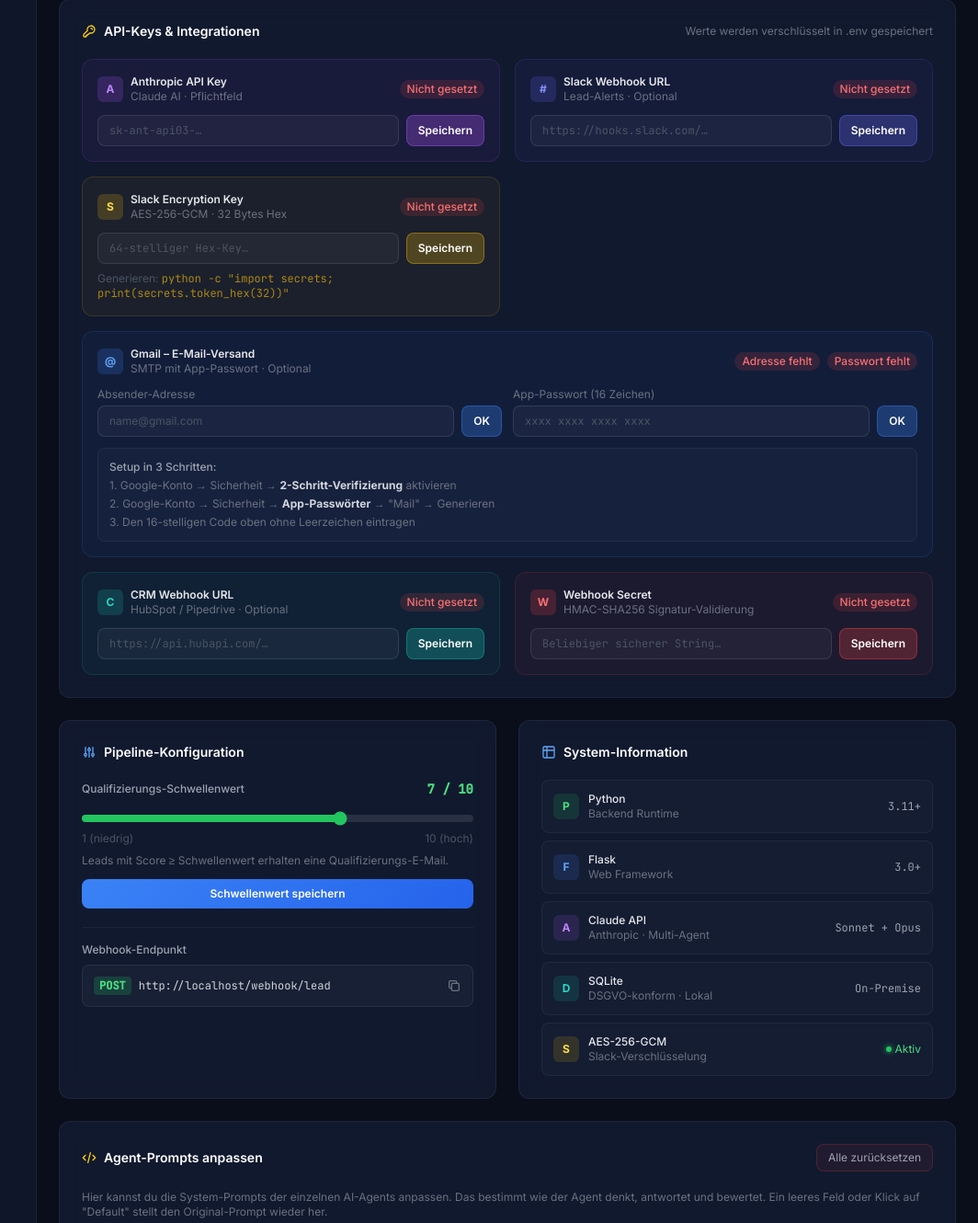
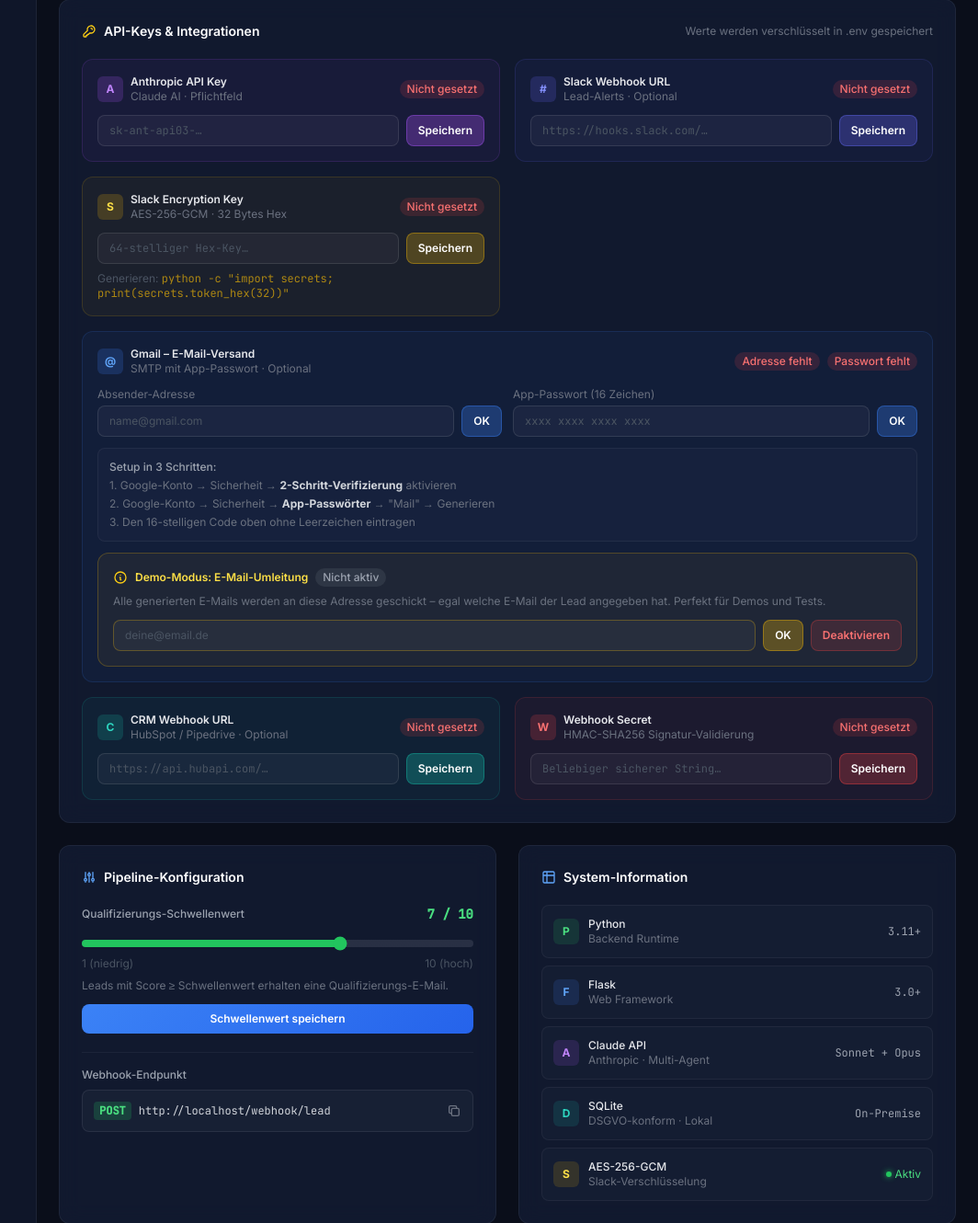
Before and after one commit to ghostvenumai/LeadQualifier, a Flask app: page /settings in a window 1280 px wide. Shown: the part 492-1822 px from the top of the page at 92% size, without its empty margins (216-1280 px from the left). Run offline with Flask 3, Linux system fonts and the light colour scheme; data that the repository does not hold is empty; some libraries are stand-ins or nearby versions.

Commit message:
feat: E-Mail-Override fuer Demo-Modus
- EMAIL_OVERRIDE in config.py: leitet alle ausgehenden E-Mails um
- GmailClient.send_lead_email() nimmt override_to Parameter an
- Orchestrator uebergibt settings.email_override automatisch
- Settings-UI: gelbes Demo-Banner mit Adressfeld, Aktiv-Badge und
  Deaktivieren-Button im Gmail-Abschnitt
- /api/settings/config gibt Override-Adresse unmasked zurueck

Co-Authored-By: Claude Sonnet 4.6 <noreply@anthropic.com>

```diff
--- a/agents/orchestrator.py
+++ b/agents/orchestrator.py
@@ -232,7 +232,8 @@ class OrchestratorAgent:
         try:
             from integrations.gmail_client import GmailClient
             client = GmailClient(sender_email=sender, app_password=password)
-            sent = await client.send_lead_email(blackboard)
+            override = getattr(self._settings, "email_override", None)
+            sent = await client.send_lead_email(blackboard, override_to=override)
             if sent:
                 blackboard.log("OrchestratorAgent", f"email_sent: type={blackboard.email_type}")
             return sent
--- a/core/config.py
+++ b/core/config.py
@@ -134,6 +134,14 @@ class Settings:
         16 Zeichen, ohne Leerzeichen eintragen.
         """
         return os.getenv("GMAIL_APP_PASSWORD") or None
+
+    @cached_property
+    def email_override(self) -> Optional[str]:
+        """
+        Demo-Modus: Alle ausgehenden E-Mails werden an diese Adresse umgeleitet
+        statt an die echte Lead-E-Mail. Ideal fuer Vorfuehrungen und Tests.
+        """
+        return os.getenv("EMAIL_OVERRIDE") or None
 
     # -------------------------------------------------------------------------
     # CRM INTEGRATION
--- a/main.py
+++ b/main.py
@@ -361,6 +361,7 @@ def api_settings_config() -> tuple[Any, int]:
             "slack_encryption_key": mask(os.getenv("SLACK_ENCRYPTION_KEY")),
             "gmail_sender_email":   mask(os.getenv("GMAIL_SENDER_EMAIL"), 20),
             "gmail_app_password":   mask(os.getenv("GMAIL_APP_PASSWORD")),
+            "email_override":       os.getenv("EMAIL_OVERRIDE") or None,
             "crm_webhook_url":      mask(os.getenv("CRM_WEBHOOK_URL"), 30),
             "webhook_secret":       mask(os.getenv("WEBHOOK_SECRET")),
             "license_key":          mask(os.getenv("LICENSE_KEY")),
@@ -386,6 +387,7 @@ def api_settings_save() -> tuple[Any, int]:
         "SLACK_ENCRYPTION_KEY",
         "GMAIL_SENDER_EMAIL",
         "GMAIL_APP_PASSWORD",
+        "EMAIL_OVERRIDE",
         "CRM_WEBHOOK_URL",
         "WEBHOOK_SECRET",
         "LICENSE_KEY",
--- a/templates/settings.html
+++ b/templates/settings.html
@@ -271,6 +271,30 @@
           <p>2. Google-Konto → Sicherheit → <strong class="text-gray-300">App-Passwörter</strong> → "Mail" → Generieren</p>
           <p>3. Den 16-stelligen Code oben ohne Leerzeichen eintragen</p>
         </div>
+
+        <!-- E-Mail-Override -->
+        <div class="mt-3 rounded-xl p-4" style="background:rgba(234,179,8,0.06);border:1px solid rgba(234,179,8,0.25);">
+          <div class="flex items-center gap-2 mb-2">
+            <svg class="w-4 h-4 text-yellow-400 flex-shrink-0" fill="none" stroke="currentColor" viewBox="0 0 24 24"><path stroke-linecap="round" stroke-linejoin="round" stroke-width="2" d="M13 16h-1v-4h-1m1-4h.01M21 12a9 9 0 11-18 0 9 9 0 0118 0z"/></svg>
+            <p class="text-xs font-semibold text-yellow-300">Demo-Modus: E-Mail-Umleitung</p>
+            <span id="status-EMAIL_OVERRIDE" class="text-xs px-2 py-0.5 rounded-full font-medium" style="background:rgba(107,114,128,0.2);color:#9ca3af;">Nicht aktiv</span>
+          </div>
+          <p class="text-xs text-gray-500 mb-3">
+            Alle generierten E-Mails werden an diese Adresse geschickt – egal welche E-Mail der Lead angegeben hat.
+            Perfekt für Demos und Tests.
+          </p>
+          <div class="flex gap-2">
+            <input id="input-EMAIL_OVERRIDE" type="email" placeholder="deine@email.de"
+              class="form-input flex-1 px-3 py-2 rounded-lg text-xs placeholder-gray-600"
+              style="background:rgba(255,255,255,0.04);border:1px solid rgba(234,179,8,0.3);color:#e2e8f0;" />
+            <button onclick="saveSingleKey('EMAIL_OVERRIDE','input-EMAIL_OVERRIDE')"
+              class="px-3 py-2 rounded-lg text-xs font-semibold text-white transition-all hover:opacity-80 flex-shrink-0"
+              style="background:rgba(234,179,8,0.3);border:1px solid rgba(234,179,8,0.4);">OK</button>
+            <button onclick="clearEmailOverride()"
+              class="px-3 py-2 rounded-lg text-xs font-semibold transition-all hover:opacity-80 flex-shrink-0"
+              style="background:rgba(239,68,68,0.15);border:1px solid rgba(239,68,68,0.3);color:#f87171;">Deaktivieren</button>
+          </div>
+        </div>
       </div>
 
       <!-- CRM Webhook -->
@@ -485,13 +509,18 @@
         const badge = document.getElementById(`status-${key}`);
         if (!badge) return;
         if (maskedVal) {
-          badge.textContent = maskedVal;
-          badge.style.background = 'rgba(34,197,94,0.15)';
-          badge.style.color = '#4ade80';
+          badge.textContent = key === 'EMAIL_OVERRIDE' ? `Aktiv: ${maskedVal}` : maskedVal;
+          badge.style.background = key === 'EMAIL_OVERRIDE'
+            ? 'rgba(234,179,8,0.2)' : 'rgba(34,197,94,0.15)';
+          badge.style.color = key === 'EMAIL_OVERRIDE' ? '#fbbf24' : '#4ade80';
+          if (key === 'EMAIL_OVERRIDE') {
+            document.getElementById('input-EMAIL_OVERRIDE').value = maskedVal;
+          }
         } else {
-          badge.textContent = 'Nicht gesetzt';
-          badge.style.background = 'rgba(239,68,68,0.15)';
-          badge.style.color = '#f87171';
+          badge.textContent = key === 'EMAIL_OVERRIDE' ? 'Nicht aktiv' : 'Nicht gesetzt';
+          badge.style.background = key === 'EMAIL_OVERRIDE'
+            ? 'rgba(107,114,128,0.2)' : 'rgba(239,68,68,0.15)';
+          badge.style.color = key === 'EMAIL_OVERRIDE' ? '#9ca3af' : '#f87171';
         }
       });
     } catch(e) {}
@@ -715,6 +744,25 @@
     } catch(e) { showToast('Fehler.', 2500); }
   }
 
+  // ── E-Mail-Override deaktivieren ─────────────────────────────────────────
+  async function clearEmailOverride() {
+    try {
+      await fetch('/api/settings/save', {
+        method: 'POST',
+        headers: { 'Content-Type': 'application/json' },
+        body: JSON.stringify({ EMAIL_OVERRIDE: ' ' }),
+      });
+      document.getElementById('input-EMAIL_OVERRIDE').value = '';
+      const badge = document.getElementById('status-EMAIL_OVERRIDE');
+      if (badge) {
+        badge.textContent = 'Nicht aktiv';
+        badge.style.background = 'rgba(107,114,128,0.2)';
+        badge.style.color = '#9ca3af';
+      }
+      showToast('E-Mail-Umleitung deaktiviert.', 2500);
+    } catch(e) { showToast('Fehler.', 2500); }
+  }
+
   // ── Init ──────────────────────────────────────────────────────────────────
   function initThemeUI() {
     const theme = localStorage.getItem('lq-theme') || 'dark';
```
Also changed, not shown: integrations/gmail_client.py (+12 -2 lines).
